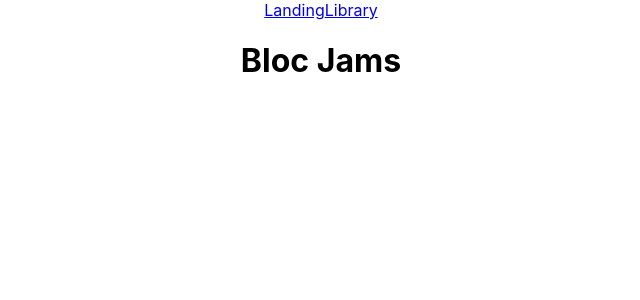
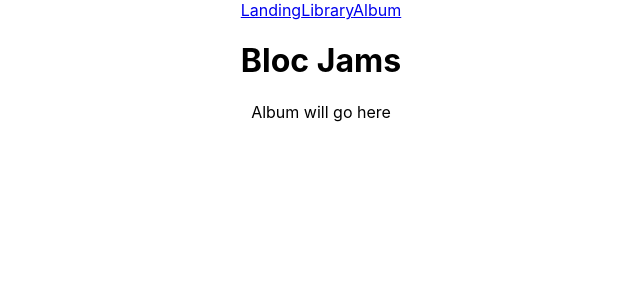
Before and after one commit to slingaxesf/bloc-jams-react, a React (Create React App) app: page /album in a window 1280 px wide. Shown: the top 300 px of the page, without its empty margins (319-959 px from the left). Built offline with nearby package versions, Linux system fonts and the light colour scheme.

Commit message:
finished routing assignment

```diff
--- a/src/App.js
+++ b/src/App.js
@@ -1,9 +1,9 @@
 import React, { Component } from 'react';
 import { Route, Link } from 'react-router-dom';
-import logo from './logo.svg';
 import './App.css';
 import Landing from './components/Landing';
 import Library from './components/Library';
+import Album from './components/Album';;
 
 class App extends Component {
   render() {
@@ -13,12 +13,14 @@
       <nav>
         <Link to='/'>Landing</Link>
         <Link to='/library'>Library</Link>
+        <Link to='/album'>Album </Link>
       </nav>
         <h1>Bloc Jams</h1>
       </header>
       <main>
       <Route exact path="/" component={Landing} />
       <Route path="/library" component={Library} />
+      <Route exact path="/album" component={Album} />
       </main>
       </div>
     );
--- /dev/null
+++ b/src/components/Album.js
@@ -0,0 +1,9 @@
+import React from 'react';
+
+const Album = () => (
+  <section className="album">
+    Album will go here
+  </section>
+);
+
+export default Album;
```
